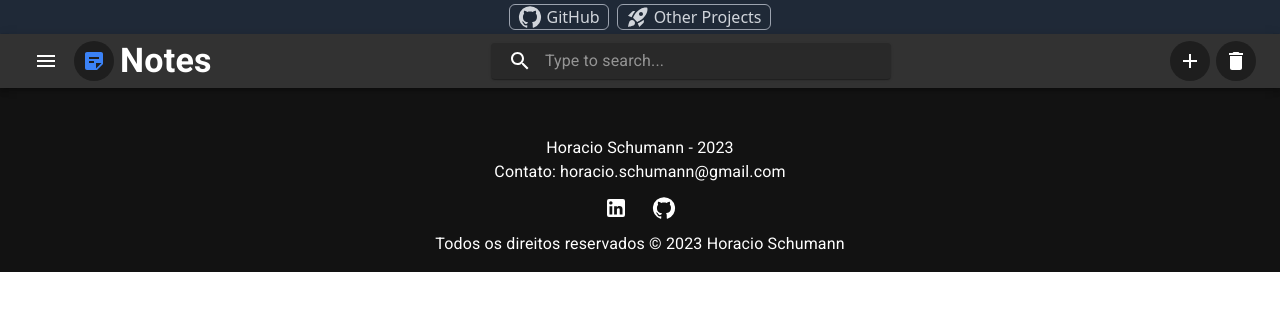
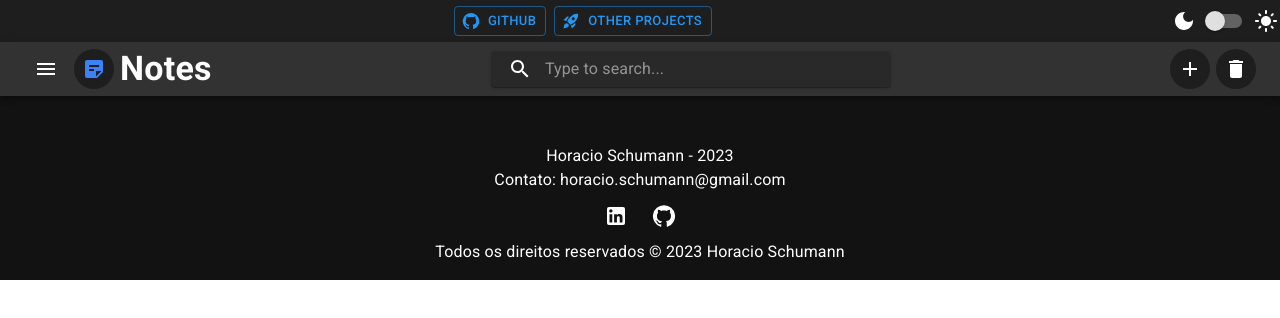
Before and after one commit to horaciosdev/react-notes, a React (Vite) app: page / in a window 1280 px wide. Shown: the top 318 px of the page. Built offline with nearby package versions, Linux system fonts and the light colour scheme.

Commit message:
update: change header to MUI and add a switch theme button

```diff
--- a/src/components/Header.tsx
+++ b/src/components/Header.tsx
@@ -1,19 +1,60 @@
 import GitHubIcon from "@mui/icons-material/GitHub";
 import RocketLaunchIcon from "@mui/icons-material/RocketLaunch";
+import DarkModeIcon from "@mui/icons-material/DarkMode";
+import LightModeIcon from "@mui/icons-material/LightMode";
+import { Box, Button, Link, Switch } from "@mui/material";
 
-export default function Header() {
+export default function Header(props: any) {
+  const { lightMode, setLightMode } = props;
   return (
-    <header className="bg-gray-800 p-1 flex justify-center items-center gap-2">
-      <a href="https://github.com/horaciosdev/react-notes" target="_blank">
-        <button className="bg-gray-800 text-gray-300 flex justify-center items-center gap-1 border border-gray-400 rounded-md pl-2 pr-2 hover:invert">
-          <GitHubIcon /> GitHub
-        </button>
-      </a>
-      <a href="https://my-portfolio-ten-navy.vercel.app/" target="_blank">
-        <button className="bg-gray-800 text-gray-300 flex justify-center items-center gap-1 border border-gray-400 rounded-md pl-2 pr-2 hover:invert">
-          <RocketLaunchIcon /> Other Projects
-        </button>
-      </a>
-    </header>
+    <Box
+      sx={{
+        bgcolor: "background.paper",
+        display: "flex",
+        justifyContent: "center",
+        alignItems: "center",
+        p: "2px",
+        gap: 1,
+      }}
+    >
+      <Box
+        sx={{
+          margin: "0 auto",
+          display: "flex",
+          justifyContent: "center",
+          alignItems: "center",
+          gap: 1,
+        }}
+      >
+        <Button variant="outlined" startIcon={<GitHubIcon />} size="small">
+          <Link
+            href="https://github.com/horaciosdev/react-notes"
+            target="_blank"
+            underline="none"
+          >
+            GitHub
+          </Link>
+        </Button>
+        <Button
+          variant="outlined"
+          startIcon={<RocketLaunchIcon />}
+          size="small"
+        >
+          <Link
+            href="https://my-portfolio-ten-navy.vercel.app/"
+            target="_blank"
+            underline="none"
+          >
+            Other Projects
+          </Link>
+        </Button>
+      </Box>
+
+      <Box>
+        <DarkModeIcon />
+        <Switch onChange={(e) => setLightMode(lightMode ? false : true)} />
+        <LightModeIcon />
+      </Box>
+    </Box>
   );
 }
```
